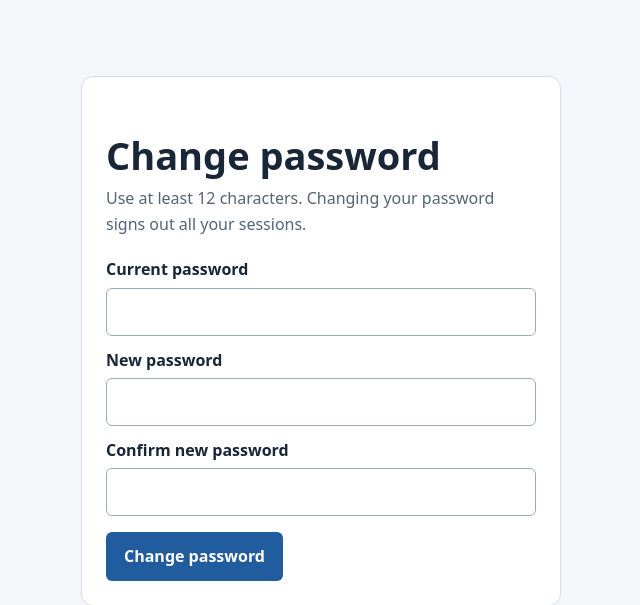
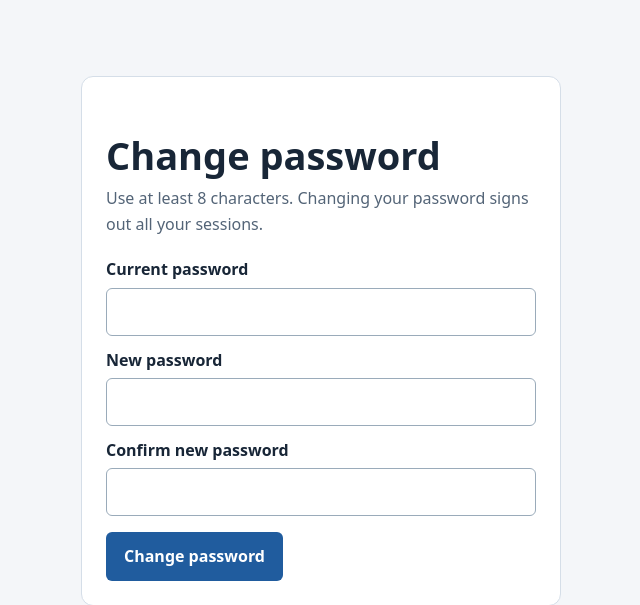
Before and after one commit to mpg-age-bioinformatics/microscopy_bead_project, a Python web app: template templates/account.html in a window 1280 px wide. Shown: the top 605 px of the page, without its empty margins (319-959 px from the left). Run offline with Jinja, Linux system fonts and the light colour scheme; the template is opened without the code that fills it, so the values that code supplies are empty.

Commit message:
pass min length to 8

```diff
--- a/auth.py
+++ b/auth.py
@@ -19,8 +19,8 @@ from werkzeug.security import check_password_hash, generate_password_hash
 
 
 def validate_password(password):
-    if not 12 <= len(password) <= 256:
-        raise ValueError("Use a password between 12 and 256 characters.")
+    if not 8 <= len(password) <= 256:
+        raise ValueError("Use a password between 8 and 256 characters.")
 
 
 def validate_username(username):
@@ -339,7 +339,7 @@ if __name__ == '__main__':
             store.secret_key()
         else:
             from getpass import getpass
-            password = os.environ.get('INITIAL_ADMIN_PASSWORD') or getpass('Admin password (at least 12 characters): ')
+            password = os.environ.get('INITIAL_ADMIN_PASSWORD') or getpass('Admin password (at least 8 characters): ')
             if args.action == 'init':
                 store.initialize(args.username, password)
             else:
--- a/templates/account.html
+++ b/templates/account.html
@@ -4,16 +4,16 @@
 <section class="narrow">
   <h1>Change password</h1>
   {% if g.user.must_change %}<p>Set a new password before accessing the dashboard.</p>{% endif %}
-  <p class="muted">Use at least 12 characters. Changing your password signs out all your sessions.</p>
+  <p class="muted">Use at least 8 characters. Changing your password signs out all your sessions.</p>
   <form method="post">
     <input type="hidden" name="csrf_token" value="{{ csrf_token() }}">
     <input type="hidden" name="username" value="{{ g.user.username }}" autocomplete="username">
     <label for="current">Current password</label>
     <input id="current" name="current_password" type="password" autocomplete="current-password" maxlength="256" required>
     <label for="password">New password</label>
-    <input id="password" name="password" type="password" autocomplete="new-password" minlength="12" maxlength="256" required>
+    <input id="password" name="password" type="password" autocomplete="new-password" minlength="8" maxlength="256" required>
     <label for="confirm">Confirm new password</label>
-    <input id="confirm" name="confirm_password" type="password" autocomplete="new-password" minlength="12" maxlength="256" required>
+    <input id="confirm" name="confirm_password" type="password" autocomplete="new-password" minlength="8" maxlength="256" required>
     <button type="submit">Change password</button>
   </form>
 </section>
--- a/templates/users.html
+++ b/templates/users.html
@@ -11,7 +11,7 @@
     <label for="username">Username</label>
     <input id="username" name="username" autocomplete="off" pattern="[a-z0-9][a-z0-9_.\-]{2,63}" maxlength="64" required>
     <label for="password">Temporary password</label>
-    <input id="password" name="password" type="password" autocomplete="new-password" minlength="12" maxlength="256" required>
+    <input id="password" name="password" type="password" autocomplete="new-password" minlength="8" maxlength="256" required>
     <label for="role">Access</label>
     <select id="role" name="role"><option value="user">User</option><option value="admin">Admin</option></select>
     <button type="submit">Create user</button>
@@ -32,7 +32,7 @@
       <select id="role-{{ user.id }}" name="role"><option value="user" {% if user.role == 'user' %}selected{% endif %}>User</option><option value="admin" {% if user.role == 'admin' %}selected{% endif %}>Admin</option></select>
       <label><input name="active" type="checkbox" {% if user.active %}checked{% endif %}> Account enabled</label>
       <label for="password-{{ user.id }}">Reset password (optional)</label>
-      <input id="password-{{ user.id }}" name="password" type="password" autocomplete="new-password" minlength="12" maxlength="256" placeholder="Leave blank to keep the current password">
+      <input id="password-{{ user.id }}" name="password" type="password" autocomplete="new-password" minlength="8" maxlength="256" placeholder="Leave blank to keep the current password">
       <button type="submit">Save changes</button>
     </fieldset>
   </form>
```
Also changed, not shown: procedure.md (+2 -2 lines), README.md.
